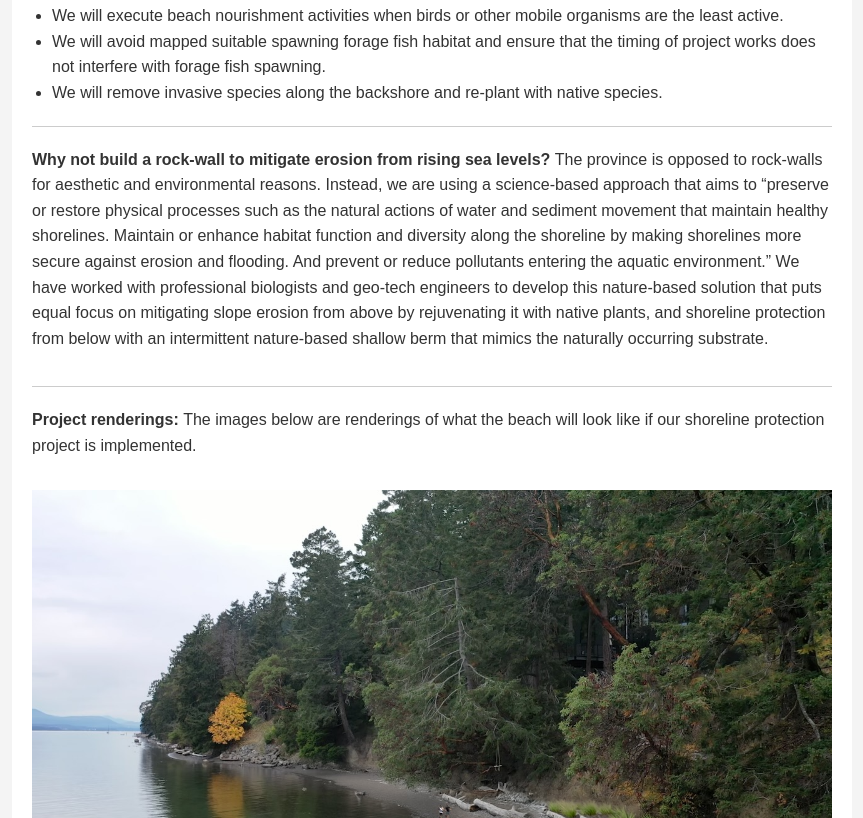
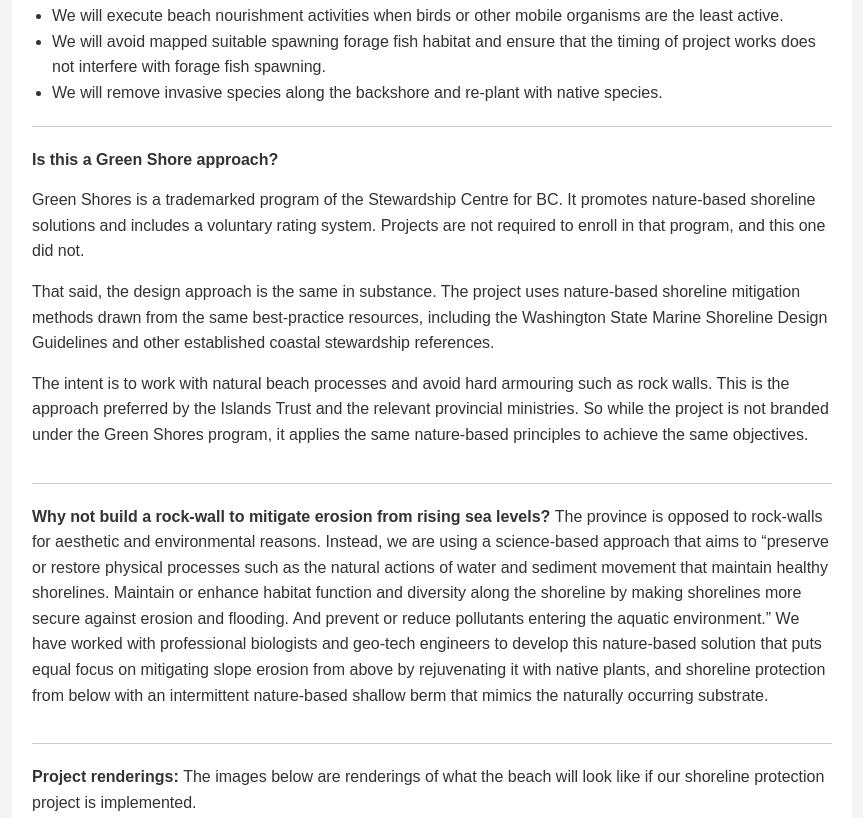
Before and after one commit to featheredape/bakerbeach, a plain HTML site: page index.html in a window 1280 px wide. Shown: the part 1581-2399 px from the top of the page, without its empty margins (208-1071 px from the left). Drawn offline with Linux system fonts and the light colour scheme.

Commit message:
added nature-based section

```diff
--- a/index.html
+++ b/index.html
@@ -265,6 +265,34 @@
                     </li>
                 </ul>
             </section>
+
+            <section id="natural-v-greenshore">
+                <p>
+                    <strong> Is this a Green Shore approach? </strong>
+                </p>
+                <p>
+                    Green Shores is a trademarked program of the Stewardship
+                    Centre for BC. It promotes nature-based shoreline solutions
+                    and includes a voluntary rating system. Projects are not
+                    required to enroll in that program, and this one did not.
+                </p>
+                <p>
+                    That said, the design approach is the same in substance. The
+                    project uses nature-based shoreline mitigation methods drawn
+                    from the same best-practice resources, including the
+                    Washington State Marine Shoreline Design Guidelines and
+                    other established coastal stewardship references.
+                </p>
+                <p>
+                    The intent is to work with natural beach processes and avoid
+                    hard armouring such as rock walls. This is the approach
+                    preferred by the Islands Trust and the relevant provincial
+                    ministries. So while the project is not branded under the
+                    Green Shores program, it applies the same nature-based
+                    principles to achieve the same objectives.
+                </p>
+            </section>
+
             <section id="natural-protection">
                 <p>
                     <strong>
@@ -403,7 +431,7 @@
                         <a
                             href="https://www2.gov.bc.ca/assets/gov/farming-natural-resources-and-industry/natural-resource-use/land-water-use/crown-land/crown-land-uses/greenshores_guide_to_foreshore.pdf"
                         >
-                            Green Shoring
+                            Nature-based solutions
                         </a>
                     </li>
                     <li>
```
